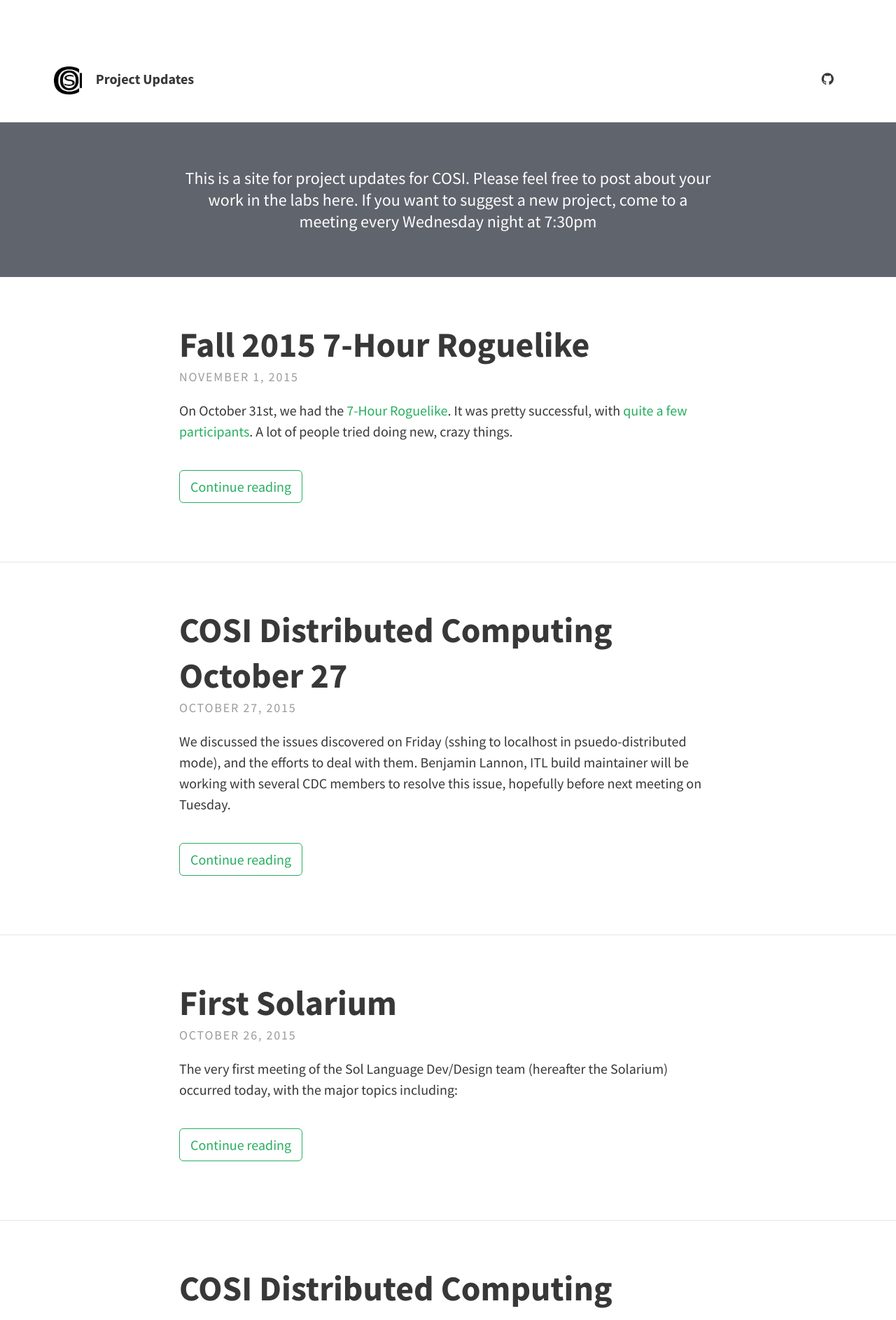
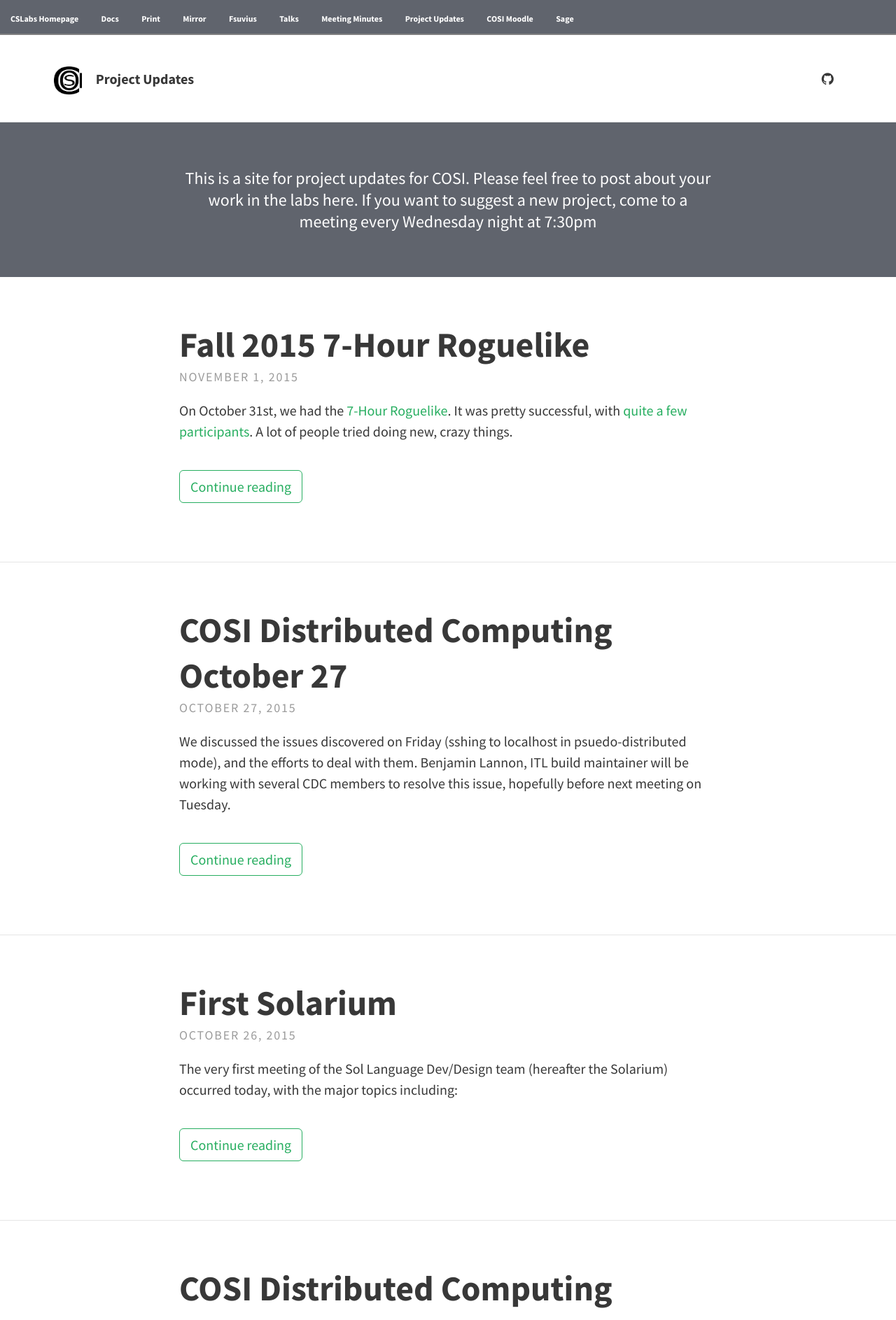
Before and after one commit to COSI-Lab/project-updates, a Jekyll site: the page built from index.html, in a window 1280 px wide. Shown: the top 1887 px of the page at 70% size. Built offline with Jekyll 4.4.1, drawn with Linux system fonts in a browser that asks for light colours; nearby versions of some CDN libraries; the list of posts is cut into pages by our own code.

Commit message:
Matched navbar to project updates theme

```diff
--- a/_includes/nav.html
+++ b/_includes/nav.html
@@ -1,6 +1,7 @@
 <div style="height:60px;">
 <div id="nav">
 	<ul>
+		<br>
 		<li><a href="http://cslabs.clarkson.edu/">CSLabs Homepage</a></li>
 		<li><a href="http://docs.cosi.clarkson.edu/">Docs</a></li>
 		<li><a href="http://print.cosi.clarkson.edu/">Print</a></li>
--- a/_sass/base/_navbar.scss
+++ b/_sass/base/_navbar.scss
@@ -3,22 +3,23 @@
 	position: absolute;
 	font-size: 12px;
 	top: 0px;
-	height: 40px;
-	border-bottom: 2px solid white;
-	background-color: rgba(255,255,255,0.2);
-}
+	height: 50px;
+	border-bottom: 2px solid grey;
+	background-color: #60646D;
 
-#nav ul {
+	ul {
 		list-style-type: none;
 	}
 
-#nav ul li {
+	ul li {
 		display: inline;
-	margin-right: 15px;
+		margin: 15px;
 	}
 
-#nav ul li a {
+	ul li a {
 		color: white;
 		font-weight: bold;
 		text-decoration: none;
 	}
+
+}
```
Lines whose indentation alone changed are shown as unchanged.
